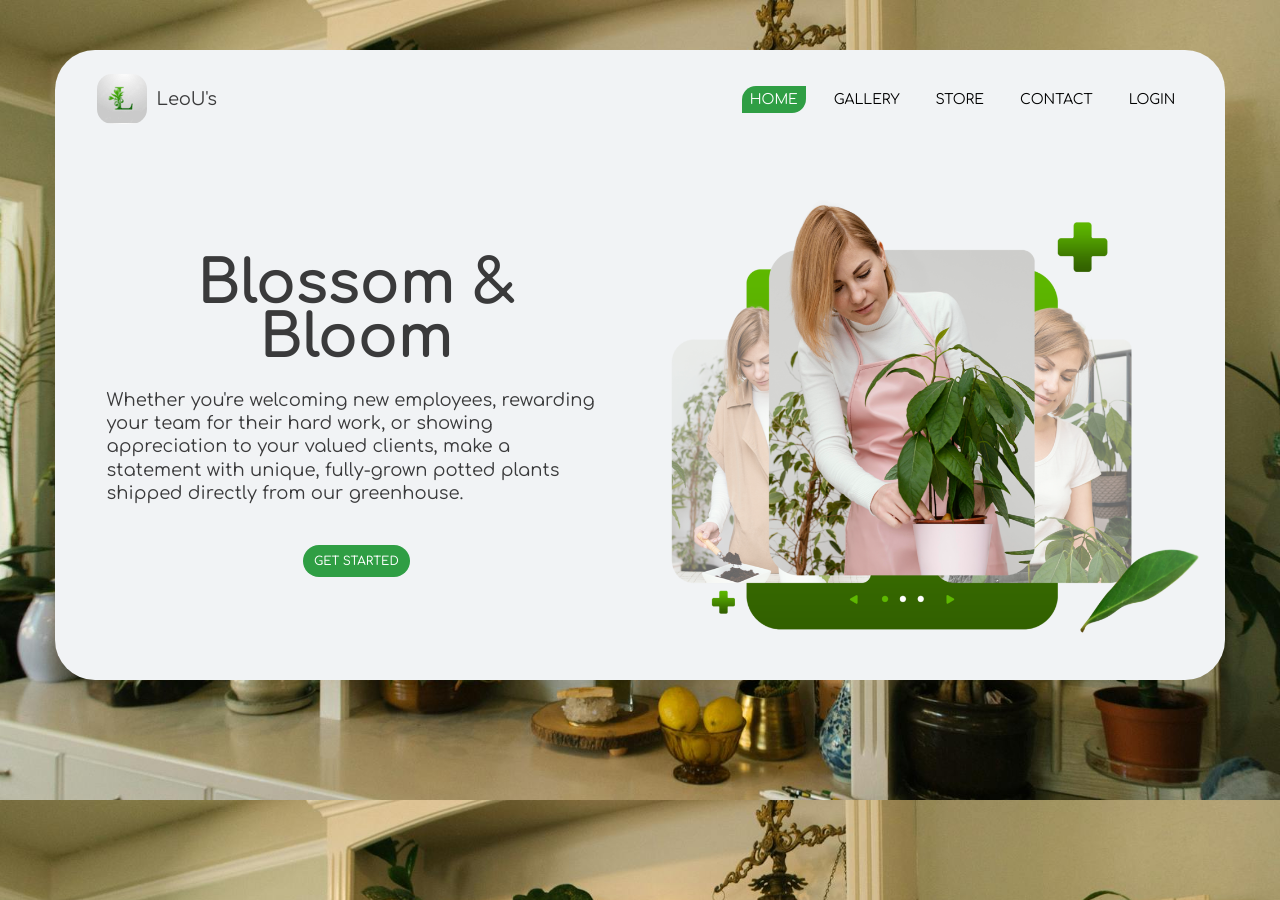
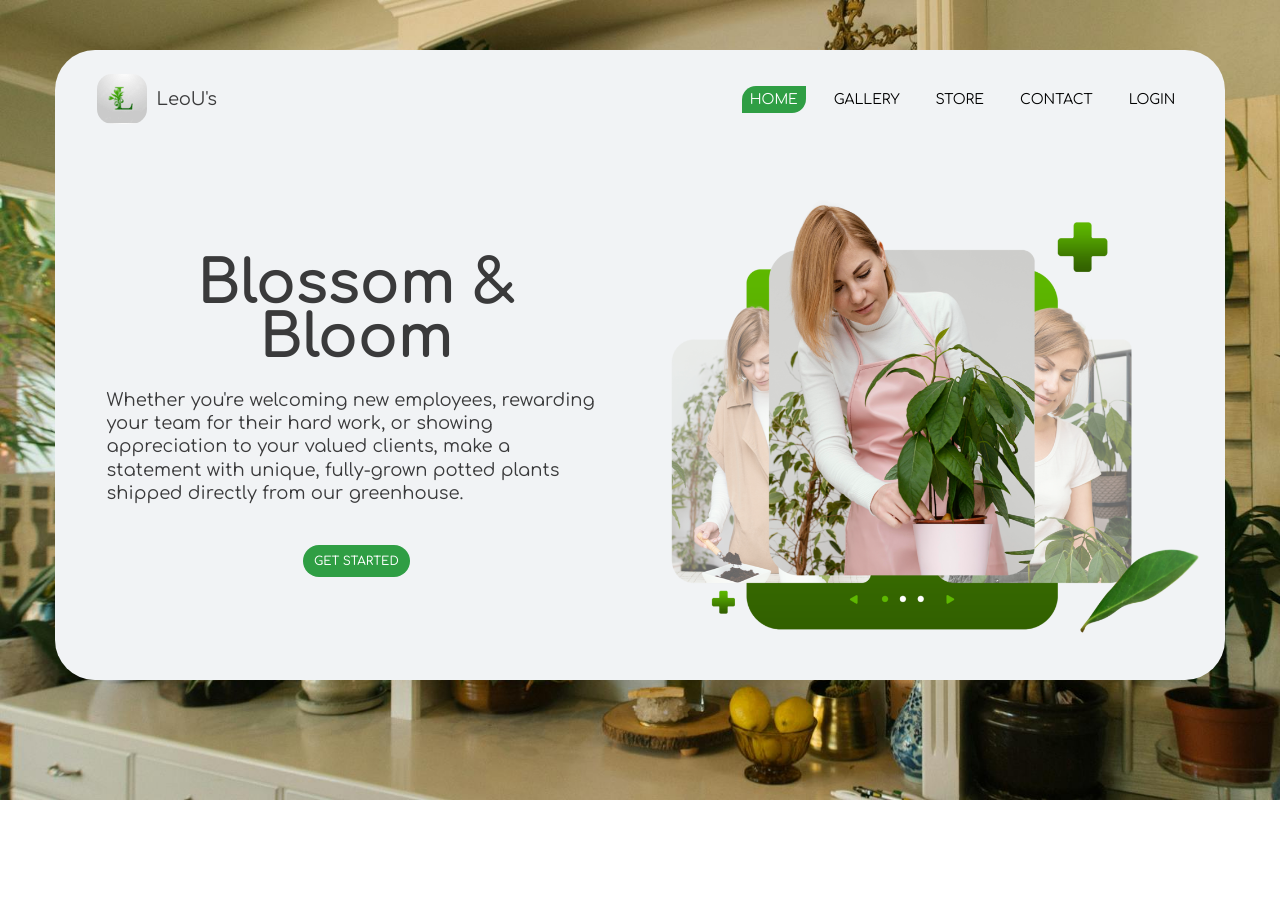
Before and after one commit to LeoU-98/LeoU-Plants, a React (Create React App) app: page / in a window 1280 px wide. After the commit the page ends 800 px from the top, so only its background shows below. Built offline with nearby package versions, Linux system fonts and the light colour scheme.

Commit message:
fix scroll nav cart plant-info

```diff
--- a/src/components/MediaQueries.css
+++ b/src/components/MediaQueries.css
@@ -143,6 +143,10 @@
     max-width: 80%;
     align-self: center;
     justify-self: center;
+  }
+
+  .tools .cart-info {
+    display: none;
   }
 
   .plant-info {
--- a/src/components/Store.css
+++ b/src/components/Store.css
@@ -212,7 +212,7 @@
 /* *************************** */
 /*          Cart               */
 /* *************************** */
-.tools .cart-info {
+.cart-info {
   position: absolute;
   background-color: var(--secondary-color);
   width: 40rem;
@@ -233,7 +233,7 @@
   min-height: 44.4rem;
 }
 
-.tools .cart {
+.cart {
   position: relative;
 }
 
--- a/src/index.css
+++ b/src/index.css
@@ -22,16 +22,17 @@ html {
   background-repeat: no-repeat;
   background-size: cover;
   background-attachment: fixed;
-  height: 900px;
+  /* height: 900px; */
   font-size: 62.5%;
   scroll-behavior: smooth;
+  overflow-x: clip;
 }
 
 body {
   color: #3a3a3b;
   font-family: "Comfortaa", "Raleway", sans-serif;
   font-weight: 400;
-  overflow-x: hidden;
+  overflow-x: clip;
 }
 
 *:focus-visible {
```
